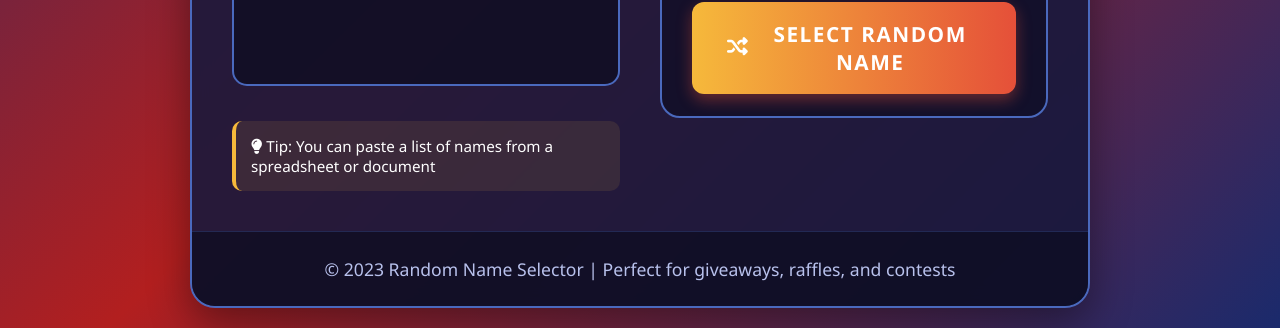
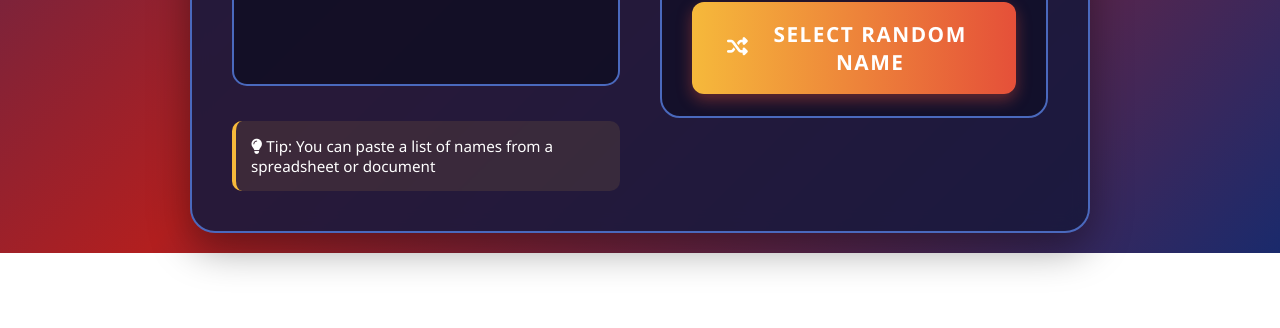
Before and after one commit to Stardust030-53/Lucky-draw, a plain HTML site: page index.html in a window 1280 px wide. Shown: the part 739-1067 px from the top of the page. After the commit the page ends 992 px from the top, so only its background shows below. Drawn offline with Linux system fonts and the light colour scheme.

Commit message:
Update index.html

```diff
--- a/index.html
+++ b/index.html
@@ -339,10 +339,6 @@
                 <i class="fas fa-redo"></i> Draw Again
             </button>
         </div>
-
-        <footer>
-            <p>© 2023 Random Name Selector | Perfect for giveaways, raffles, and contests</p>
-        </footer>
     </div>
 
     <script>
```
